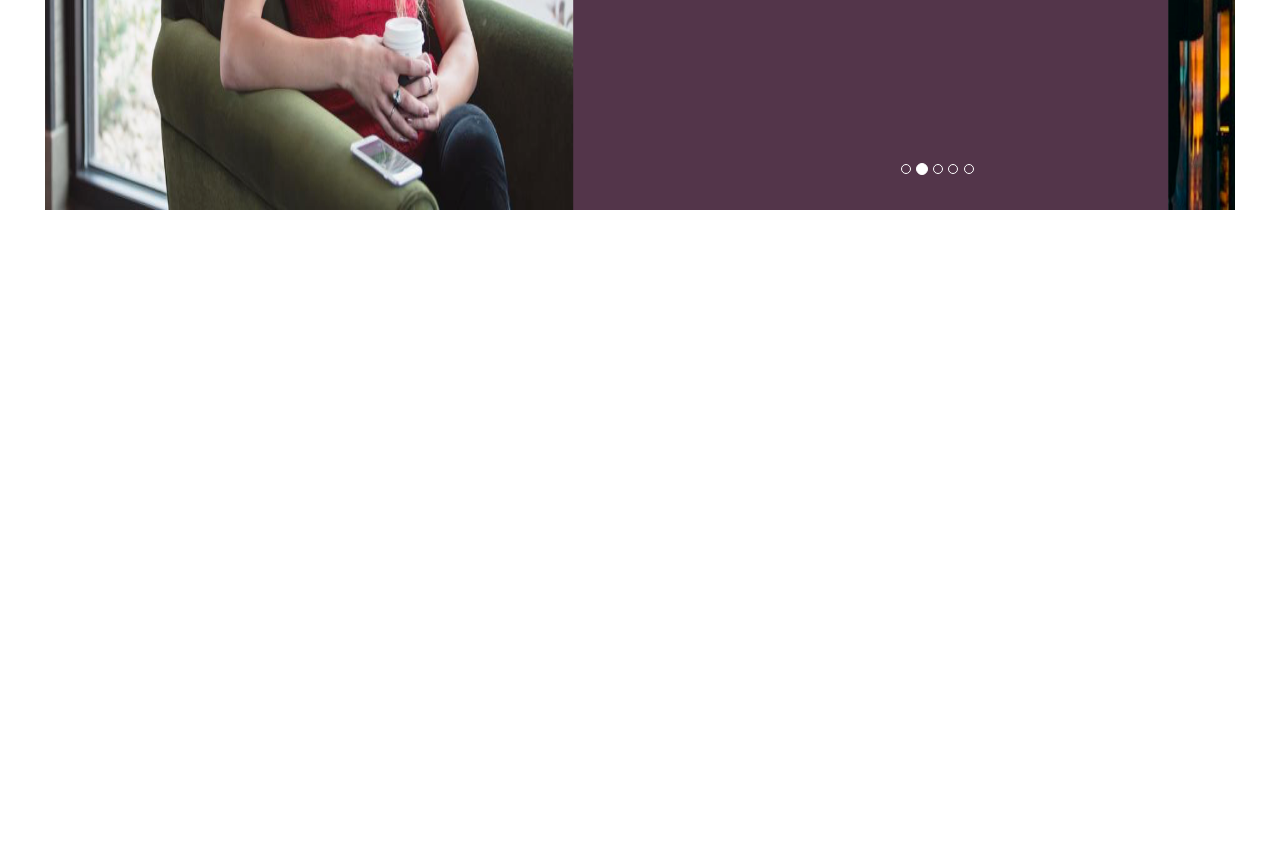
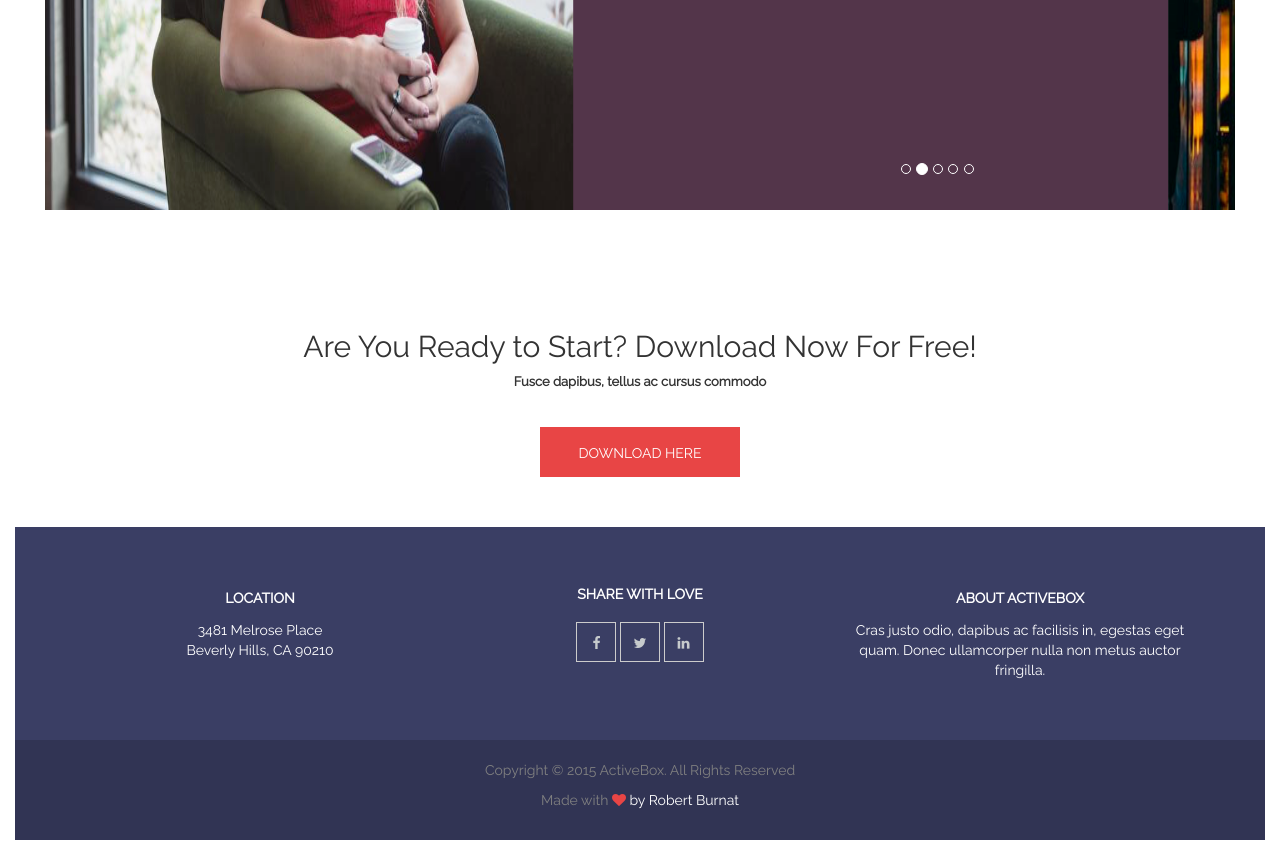
Before and after one commit to RobertBurnat/Activebox-Page, a website: page index.html in a window 1280 px wide. Shown: the part 3222-4077 px from the top of the page. Before the commit the page ends 3497 px from the top, so only its background shows below. Drawn offline with nearby package versions, Linux system fonts and the light colour scheme.

Commit message:
Add new sections

```diff
--- a/index.html
+++ b/index.html
@@ -275,5 +275,42 @@
 				</div>
 			</div>
 		</section>
+		<section class="jumbo-down text-center">
+			<div class="row">
+				<h2>Are You Ready to Start? Download Now For Free!</h2>
+				<p>Fusce dapibus, tellus ac cursus commodo</p>
+				<button class="downloader">Download Here</button>
+			</div>
+		</section>
+		<section class="main-footer text-center">
+			<div class="container">
+				<div class="row">
+					<div class="col-xs-12 col-md-4">
+						<h5 class="h5-height">Location</h5>
+						<p>3481 Melrose Place<br />
+						Beverly Hills, CA 90210</p>
+					</div>
+					<div class="col-xs-12 col-md-4">
+						<h5>Share with love</h5>
+						<div class="social-medias">
+							<i class="fa fa-facebook" aria-hidden="true"></i>
+							<i class="fa fa-twitter" aria-hidden="true"></i>
+							<i class="fa fa-linkedin" aria-hidden="true"></i>
+						</div>
+					</div>
+					<div class="col-xs-12 col-md-4">
+						<h5 class="h5-height">About ActiveBox</h5>
+						<p>Cras justo odio, dapibus ac facilisis in, egestas eget quam. Donec ullamcorper nulla non metus auctor fringilla.</p>
+					</div>
+				</div>
+			</div>
+		</section>
+		<footer class="text-center">
+		<div class="container">
+			<div class="copyright">
+				<p>Copyright © 2015 ActiveBox. All Rights Reserved</p> <p>Made with <i class="fa fa-heart"></i> <span>by Robert Burnat</span></p>
+			</div>
+		</div>
+		</footer>
 	</body>
 </html>
--- a/sass/style.sass
+++ b/sass/style.sass
@@ -50,18 +50,18 @@ header
 			line-height: 33px
 			font-size: 22px
 			font-weight: 300
-		button
-			text-transform: $transform-t
-			margin-top: 75px
-			width: 200px
-			height: 50px
-			background-color: #e84545
-			border: none
-			line-height: 50px
-			transition: 0.5s
-			&:hover,
-			&:active
-				transform: scale(1.2)
+button
+	text-transform: $transform-t
+	margin-top: 75px
+	width: 200px
+	height: 50px
+	background-color: #e84545
+	border: none
+	line-height: 50px
+	transition: 0.5s
+	&:hover,
+	&:active
+		transform: scale(1.2)
 .benefits
 	[class*="col-"]
 		padding: 20px 15px
@@ -148,24 +148,74 @@ header
 			background-color: #53354a
 	.carousel-indicators
 		left: 75%
-
-@media (min-width: 576px) and (max-width: 991px)
-	.carousell
-		.carousel-caption
-			font-size: 23px
+.jumbo-down
+	p
+		font-weight: 700
+		font-size: 13px
+	.downloader
+		max-width: 300px
+		color: $colorw
+		margin-top: 25px
+.main-footer
+	background-color: #3a3e64
+	color: #fff
+	h5
+		text-transform: $transform-t
+	.h5-height
+		line-height: 23px
+footer
+	height: 100px
+	background-color: #313454
+	display: flex;
+	align-items: center
+	.fa
+		color: #e84545
+	p
+		color: #808080
+		span
+			color: $colorw
 @media (max-width: 575px)
 	header
+		height: 100vh
 		text-align: center
+		.row
+			margin: 25px auto
 		nav
 			ul
 				li
 					display: block
+		.slogan
+			top: 40%
+			left: 50%
+			transform: translate(-50%)
+			h1
+				font-size: 24px
+			p
+				line-height: normal
+				font-size: 15px
+			button
+				margin-top: 15px
 	.carousell
 		img
 			height: 350px
 		.carousel-caption
 			font-size: 15px
 			padding: 0
+
+@media (min-width: 576px) and (max-width: 991px)
+	header
+		text-align: center
+		nav
+			ul
+				li
+					a
+						padding: 0 6px
+		.slogan
+			h1
+				font-size: 32px
+	.carousell
+		.carousel-caption
+			font-size: 23px
 @media (max-width: 991px)
 	header
 		text-align: center
@@ -175,9 +225,6 @@ header
 			padding: 0
 			ul
 				float: none
-		.slogan
-			h1
-				font-size: 32px
 	.carousell
 		.carousel-indicators
 			bottom: 0
```
Also changed, not shown: css/style.css, 1 other file.
